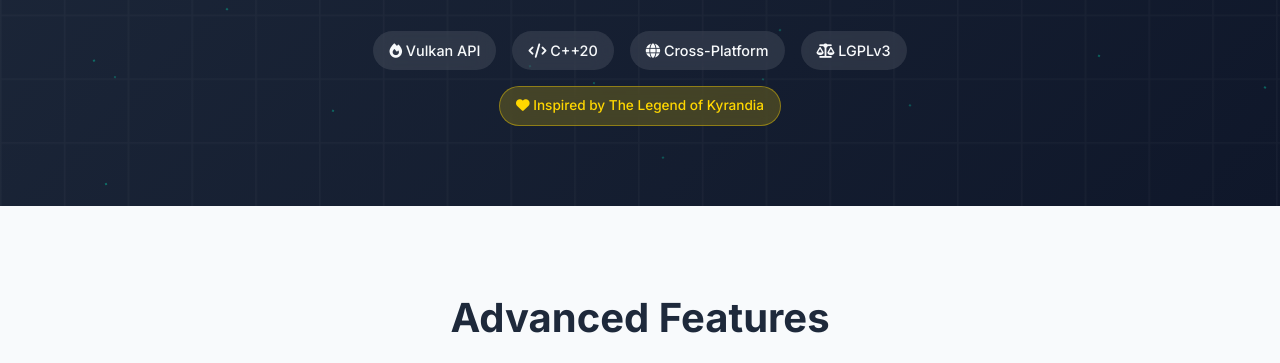
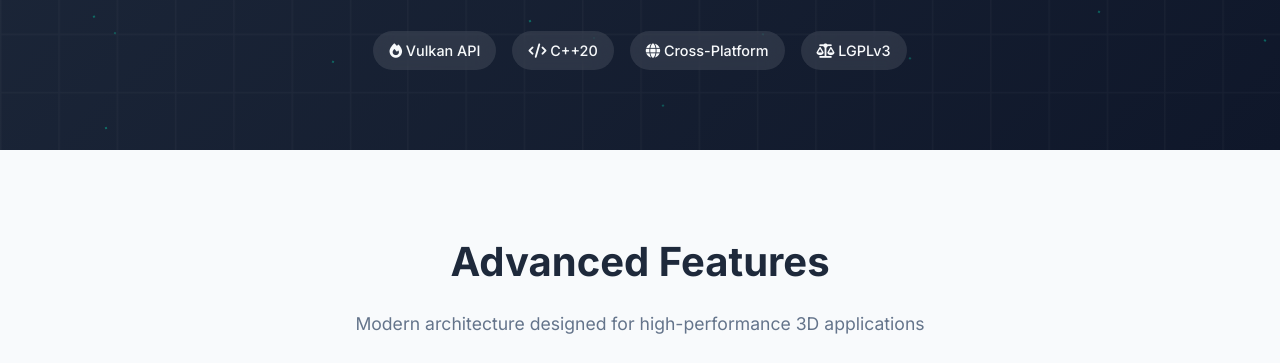
Before and after one commit to EmeraudeEngine/emeraude-engine-www, a plain HTML site: page index.html in a window 1280 px wide. Shown: the part 432-795 px from the top of the page. Drawn offline with Linux system fonts and the light colour scheme.

Commit message:
Update index.html

```diff
--- a/index.html
+++ b/index.html
@@ -733,11 +733,11 @@
                     <span class="badge"><i class="fas fa-globe"></i> Cross-Platform</span>
                     <span class="badge"><i class="fas fa-balance-scale"></i> LGPLv3</span>
                 </div>
-                <div class="tech-badges">
+                <!--div class="tech-badges">
                     <span class="badge kyrandia-badge">
                         <i class="fas fa-heart"></i> Inspired by The Legend of Kyrandia
                     </span>
-                </div>
+                </div-->
             </div>
         </div>
     </section>
```
